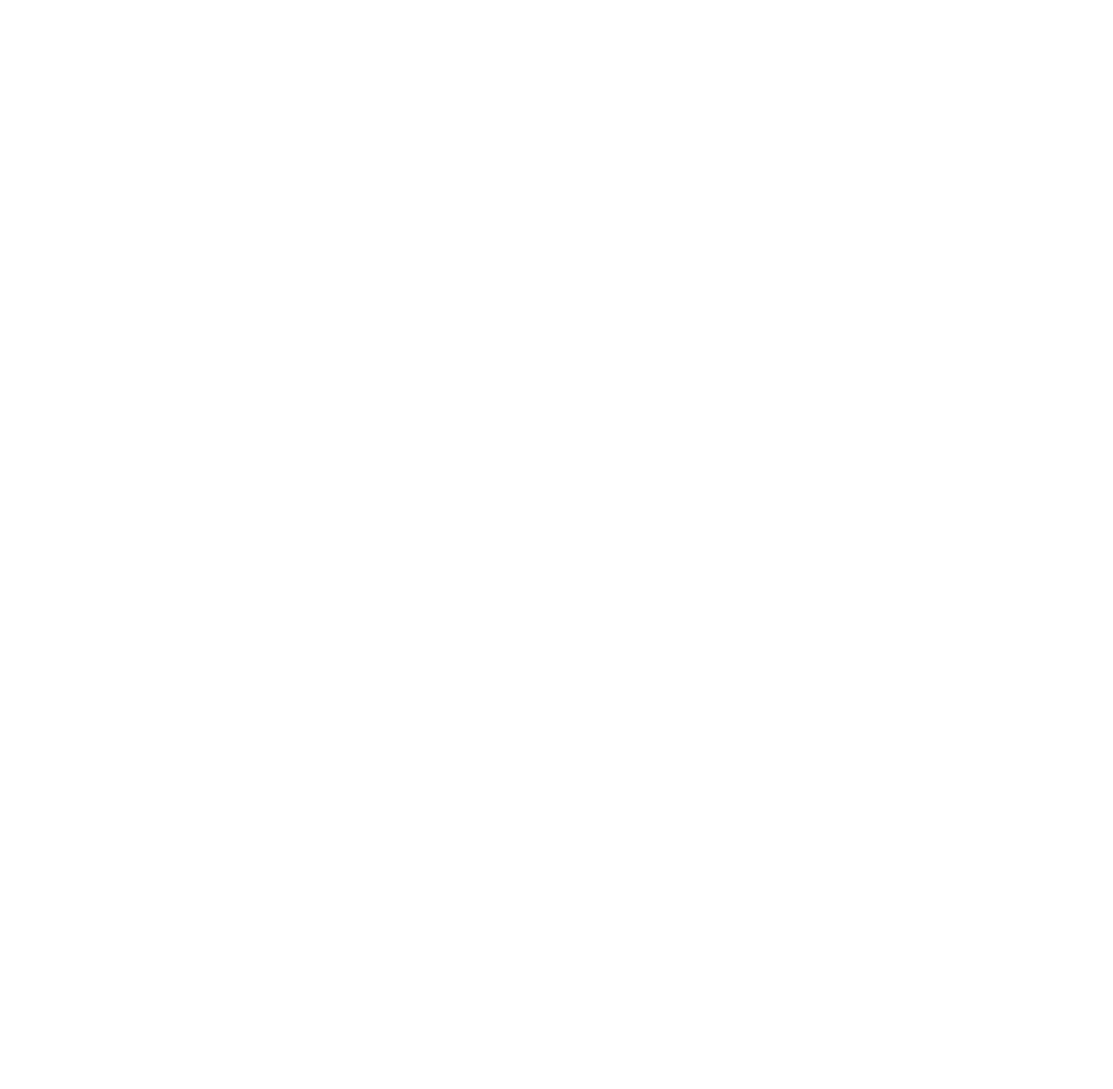
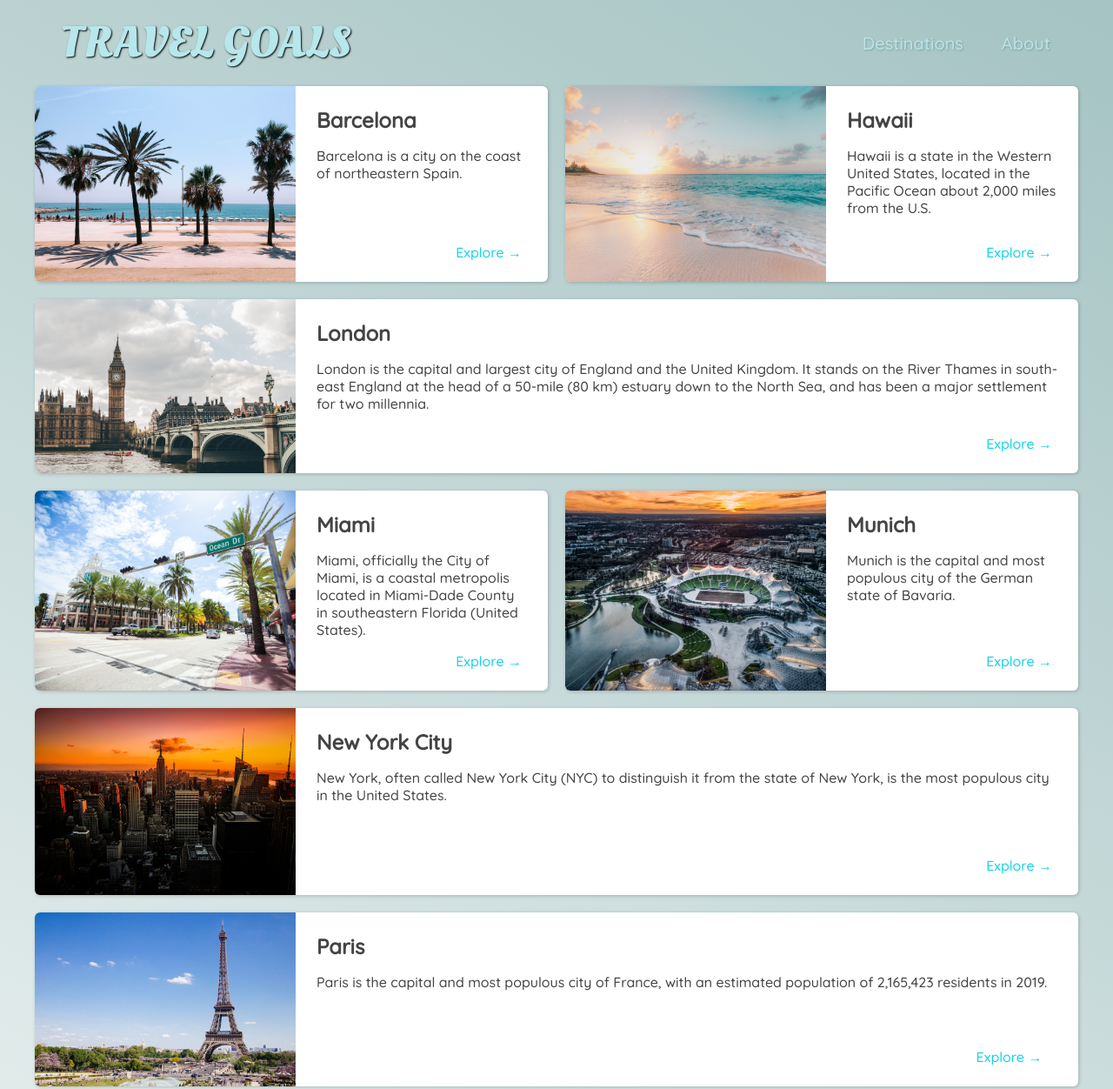
Before and after one commit to canozzcan/Html-Css-Projects, a plain HTML site: page Travel-Page/places.html in a window 1280 px wide. Shown: the top 1252 px of the page at 87% size. Before the commit the page ends 800 px from the top, so only its background shows below. Drawn offline with Linux system fonts and the light colour scheme.

Commit message:
finished the projects

```diff
--- /dev/null
+++ b/Travel-Page/places.css
@@ -0,0 +1,73 @@
+body {
+    background: linear-gradient(30deg, rgb(244, 248, 247), rgb(165, 195, 195));
+    color: rgb(68, 68, 68);
+  }
+
+  header {
+    position: static;
+  }
+
+
+  main ul {
+    width: 1200px;
+    margin: 0 auto 48px auto;
+    display: grid;
+    grid-template-columns: 1fr 1fr;
+    gap: 20px 20px;
+  }
+
+  li:nth-of-type(3) {
+    grid-column: 1 / span 2;
+  }
+
+  li:nth-of-type(6) {
+    grid-column: 1 / span 2;
+  }
+
+  li:nth-of-type(7) {
+    grid-column: 1 / span 2;
+  }
+
+  li:nth-of-type(10) {
+    grid-column: 1 / span 2;
+  }
+
+  main li {
+    display: flex;
+    background-color: white;
+    box-shadow: 1px 1px 4px rgba(0, 0, 0, 0.2);
+    border-radius: 6px;
+    overflow: hidden;
+  }
+
+  main li img {
+    width: 300px;
+
+    object-fit: cover;
+  }
+
+  .item-content {
+    padding: 24px;
+    display: flex;
+    flex-direction: column;
+    justify-content: space-between;
+  }
+
+  .item-content h2{
+      margin: 0;
+  }
+
+  .actions {
+    text-align: right;
+  }
+
+  .actions a {
+    text-decoration: none;
+    padding: 6px;
+    color: rgb(22, 211, 228);
+    border-radius: 5px;
+  }
+
+  .actions a:hover {
+    background-color: rgb(235, 253, 255);
+  }
--- a/Travel-Page/places.html
+++ b/Travel-Page/places.html
@@ -0,0 +1,206 @@
+<!DOCTYPE html>
+<html lang="en">
+  <head>
+    <meta charset="UTF-8" />
+    <link
+      href="https://fonts.googleapis.com/css2?family=Raleway:wght@700&family=Oleo+Script:wght@700&family=Quicksand:wght@300;500&display=swap"
+      rel="stylesheet"
+    />
+    <link rel="stylesheet" href="shared.css" />
+    <link rel="stylesheet" href="places.css" />
+    <title>Travel Goals</title>
+  </head>
+  <body>
+    <header>
+      <div id="page-logo">
+        <a href="index.html">Travel Goals</a>
+      </div>
+      <nav>
+        <ul>
+          <li><a href="places.html">Destinations</a></li>
+          <li><a href="">About</a></li>
+        </ul>
+      </nav>
+    </header>
+    <main>
+      <ul>
+        <li>
+          <img src="images/places/barcelona.jpg" alt="City of Barcelona" />
+          <div class="item-content">
+            <div>
+              <h2>Barcelona</h2>
+              <p>
+                Barcelona is a city on the coast of northeastern Spain.
+              </p>
+            </div>
+            <div class="actions">
+              <a href="https://en.wikipedia.org/wiki/Barcelona">Explore &#x2192</a>
+            </div>
+          </div>
+        </li>
+        <li>
+          <img src="images/places/hawaii.jpg" alt="Hawaii beach" />
+          <div class="item-content">
+            <div>
+              <h2>Hawaii</h2>
+              <p>
+                Hawaii is a state in the Western United States, located in the
+                Pacific Ocean about 2,000 miles from the U.S.
+              </p>
+            </div>
+            <div class="actions">
+              <a href="https://en.wikipedia.org/wiki/Hawaii">Explore &#x2192</a>
+            </div>
+          </div>
+        </li>
+        <li>
+          <img src="images/places/london.jpg" alt="London city" />
+          <div class="item-content">
+            <div>
+              <h2>London</h2>
+              <p>
+                London is the capital and largest city of England and the United
+                Kingdom. It stands on the River Thames in south-east England at
+                the head of a 50-mile (80 km) estuary down to the North Sea, and
+                has been a major settlement for two millennia.
+              </p>
+            </div>
+            <div class="actions">
+              <a href="https://en.wikipedia.org/wiki/London">Explore &#x2192</a>
+            </div>
+          </div>
+        </li>
+        <li>
+          <img src="images/places/miami.jpg" alt="Miami streets" />
+          <div class="item-content">
+            <div>
+              <h2>Miami</h2>
+              <p>
+                Miami, officially the City of Miami, is a coastal metropolis
+                located in Miami-Dade County in southeastern Florida (United
+                States).
+              </p>
+            </div>
+            <div class="actions">
+              <a href="https://en.wikipedia.org/wiki/Miami">Explore &#x2192</a>
+            </div>
+          </div>
+        </li>
+        <li>
+          <img src="images/places/munich.jpg" alt="Munich football stadium" />
+          <div class="item-content">
+            <div>
+              <h2>Munich</h2>
+              <p>
+                Munich is the capital and most populous city of the German state
+                of Bavaria.
+              </p>
+            </div>
+            <div class="actions">
+              <a href="https://en.wikipedia.org/wiki/Munich">Explore &#x2192</a>
+            </div>
+          </div>
+        </li>
+        <li>
+          <img
+            src="images/places/new-york-city.jpg"
+            alt="New York City skyline"
+          />
+          <div class="item-content">
+            <div>
+              <h2>New York City</h2>
+              <p>
+                New York, often called New York City (NYC) to distinguish it
+                from the state of New York, is the most populous city in the
+                United States.
+              </p>
+            </div>
+            <div class="actions">
+              <a href="https://en.wikipedia.org/wiki/New_York_City">Explore &#x2192</a>
+            </div>
+          </div>
+        </li>
+        <li>
+          <img src="images/places/paris.jpg" alt="Paris city" />
+          <div class="item-content">
+            <div>
+              <h2>Paris</h2>
+              <p>
+                Paris is the capital and most populous city of France, with an
+                estimated population of 2,165,423 residents in 2019.
+              </p>
+            </div>
+            <div class="actions">
+              <a href="https://en.wikipedia.org/wiki/Paris">Explore &#x2192</a>
+            </div>
+          </div>
+        </li>
+        <li>
+          <img src="images/places/sydney.jpg" alt="Sydney beach" />
+          <div class="item-content">
+            <div>
+              <h2>Sydney</h2>
+              <p>
+                Sydney is the capital city of the state of New South Wales, and
+                the most populous city in Australia and Oceania.
+              </p>
+            </div>
+            <div class="actions">
+              <a href="https://en.wikipedia.org/wiki/Sydney">Explore &#x2192</a>
+            </div>
+          </div>
+        </li>
+        <li>
+          <img src="images/places/tokyo.jpg" alt="Tokyo skyline" />
+          <div class="item-content">
+            <div>
+              <h2>Tokyo</h2>
+              <p>
+                Tokyo, historically Tokio and officially the Tokyo Metropolis
+                (東京都, Tōkyō-to), is the capital and largest city of Japan.
+
+              </p>
+            </div>
+            <div class="actions">
+              <a href="https://en.wikipedia.org/wiki/Tokyo">Explore &#x2192</a>
+            </div>
+          </div>
+        </li>
+        <li>
+          <img src="images/places/bali.jpg" alt="Bali beach" />
+          <div class="item-content">
+            <div>
+              <h2>Bali</h2>
+              <p>
+                Bali is a province of Indonesia and the westernmost of the
+                Lesser Sunda Islands. East of Java and west of Lombok, the
+                province includes the island of Bali and a few smaller
+                neighbouring islands, notably Nusa Penida, Nusa Lembongan, and
+                Nusa Ceningan. The provincial capital, Denpasar, is the most
+                populous city in the Lesser Sunda Islands and the
+                second-largest, after Makassar, in Eastern Indonesia.
+              </p>
+            </div>
+            <div class="actions">
+              <a href="https://en.wikipedia.org/wiki/Bali">Explore &#x2192</a>
+            </div>
+          </div>
+        </li>
+      </ul>
+    </main>
+    <footer>
+      <ul>
+        <li>
+          <a href="https://www.instagram.com">
+            <img src="images/icons/insta.png" alt="Instagram logo"
+          /></a>
+        </li>
+        <li>
+          <a href="https://www.facebook.com">
+            <img src="images/icons/facebook.png" alt="Facebook logo"
+          /></a>
+        </li>
+      </ul>
+    </footer>
+  </body>
+</html>
--- a/Travel-Page/shared.css
+++ b/Travel-Page/shared.css
@@ -24,16 +24,16 @@ header ul {
 
 header a {
   text-decoration: none;
-  color: rgb(255, 251, 0);
+  color: rgb(183, 230, 235);
   font-size: 20px;
   padding: 12px;
   text-shadow: 1px 1px 2px rgba(0, 0, 0, 0.2);
   border-radius: 6px;
 }
 
-header a:hover {
+header nav a:hover {
   color: rgb(77, 77, 77);
-  background-color: rgb(255, 251, 0);
+  background-color: rgb(127, 194, 223);
 }
 
 header li {
@@ -43,7 +43,7 @@ header li {
 #page-logo a {
   padding: 10px;
   font-family: "Oleo Script", sans-serif;
-  color: rgb(245, 243, 160);
+  color: rgb(183, 230, 235);
   font-size: 50px;
   text-decoration: none;
   text-transform: uppercase;
```
Also changed, not shown: Travel-Page/images/places/bali.jpg (added), Travel-Page/images/places/hawaii.jpg (added), Travel-Page/images/places/london.jpg (added), Travel-Page/images/places/new-york-city.jpg (added), Travel-Page/images/places/paris.jpg (added), Travel-Page/images/places/sydney.jpg (added), Travel-Page/images/places/tokyo.jpg (added).
